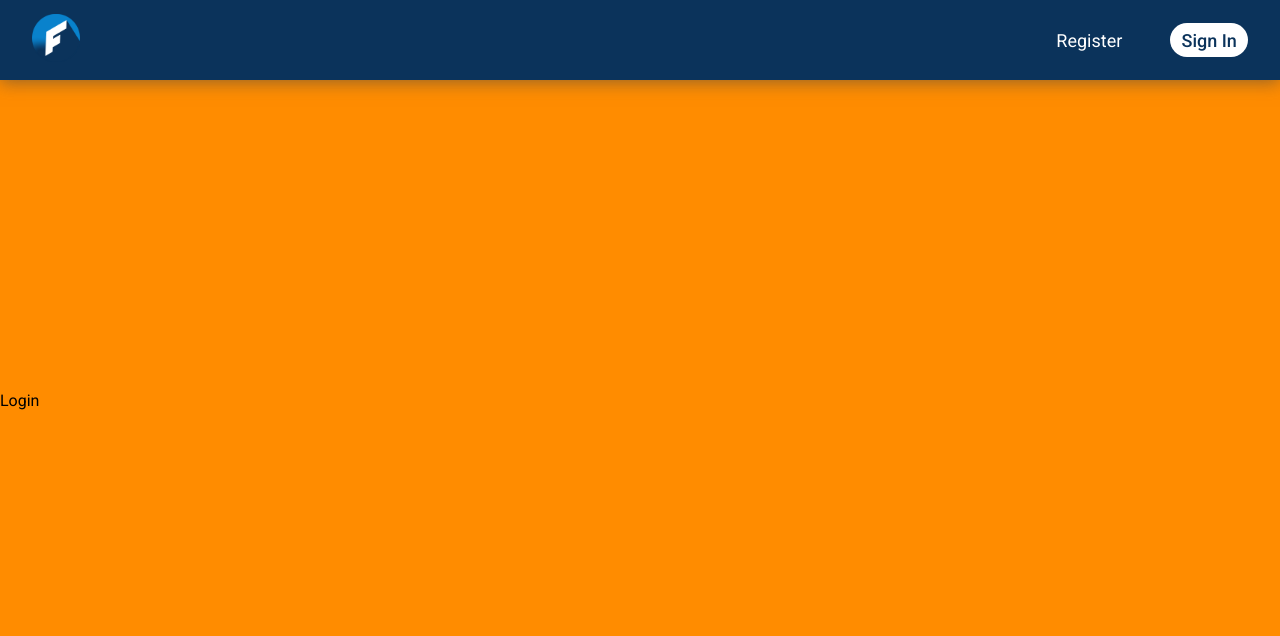
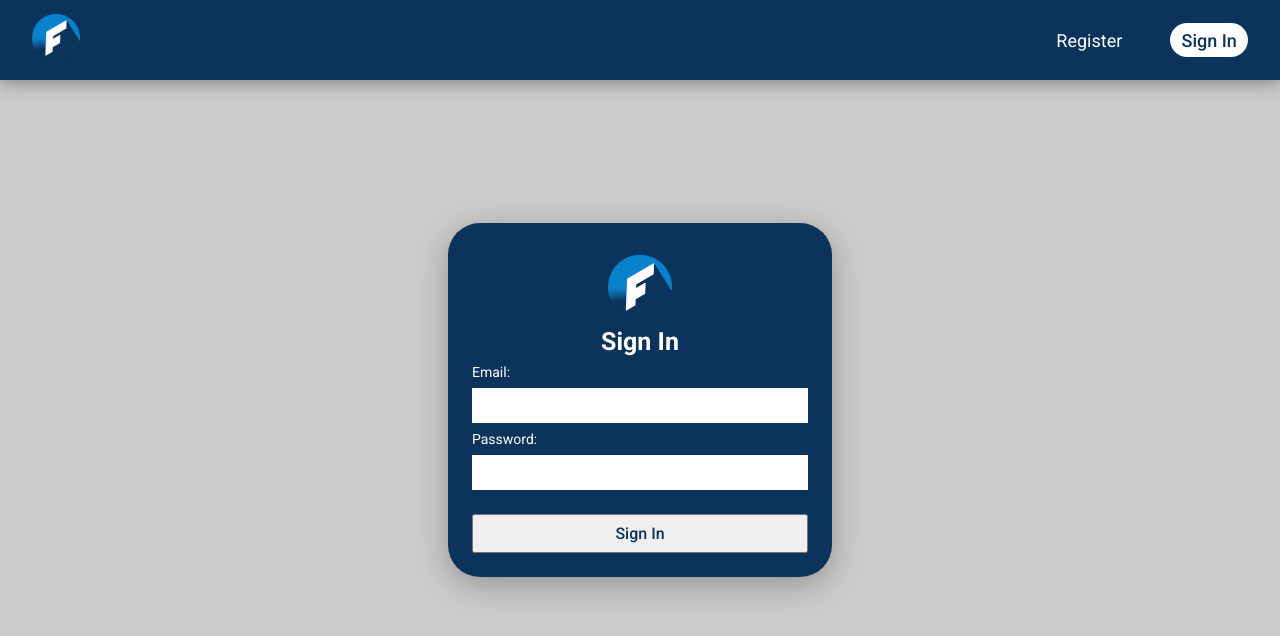
Before and after one commit to dnitecki/finfetch-ui, a React (Create React App) app: page /api/login in a window 1280 px wide. Shown: the top 636 px of the page. Built offline with nearby package versions, Linux system fonts and the light colour scheme.

Commit message:
login form

```diff
--- a/src/app.scss
+++ b/src/app.scss
@@ -20,3 +20,18 @@ html {
   margin: 0;
   overflow: overlay;
 }
+.form-input {
+  border: none;
+  font-size: 16px;
+  padding: 0.5rem;
+}
+.form-label {
+  font-size: 14px;
+}
+.form-button {
+  padding: 0.5rem;
+  margin-top: 1rem;
+  font-size: 16px;
+  color: #0b335b;
+  font-weight: 500;
+}
--- a/src/apps/finfetch-api/components/navbar/Navbar.jsx
+++ b/src/apps/finfetch-api/components/navbar/Navbar.jsx
@@ -1,7 +1,7 @@
 import React from "react";
 import "./Navbar.scss";
 import { NavLink } from "react-router-dom";
-import icon from "./FinFetch-icon-small.png";
+import icon from "../../../../assets/FinFetch-icon-small.png";
 
 export default function Navbar() {
   return (
--- a/src/apps/finfetch-api/pages/login/Login.jsx
+++ b/src/apps/finfetch-api/pages/login/Login.jsx
@@ -1,10 +1,43 @@
 import React from "react";
 import "./Login.scss";
+import icon from "../../../../assets/FinFetch-icon-small.png";
 
 export default function Login() {
   return (
     <div className="login">
-      <div>Login</div>
+      <div className="login-container">
+        <div className="login-header">
+          <img className="login-icon" src={icon} alt="FinFetch.io" />
+          <div className="login-header-text">Sign In</div>
+        </div>
+        <div className="login-form">
+          <label className="form-label" htmlFor="email">
+            Email:
+          </label>
+          <input
+            className="form-input"
+            type="text"
+            id="email"
+            autoComplete="off"
+            required
+          />
+          <label className="form-label" htmlFor="password">
+            Password:
+          </label>
+          <input
+            className="form-input"
+            type="password"
+            id="password"
+            required
+          />
+          <button
+            className="form-button"
+            // disabled={!validEmail || !validPwd || !validMatch ? true : false}
+          >
+            Sign In
+          </button>
+        </div>
+      </div>
     </div>
   );
 }
--- a/src/apps/finfetch-api/pages/login/Login.scss
+++ b/src/apps/finfetch-api/pages/login/Login.scss
@@ -1,8 +1,45 @@
 .login {
+  display: flex;
   height: 100vh;
   width: 100vw;
   justify-content: center;
   align-content: center;
   align-items: center;
-  background-color: darkorange;
+  background-color: #ccc;
 }
+.login-icon {
+  height: 4rem;
+}
+.login-container {
+  color: #ffffff;
+  width: 24rem;
+  display: flex;
+  flex-direction: column;
+  height: fit-content;
+  border-radius: 2rem;
+  background-color: #0b335b;
+  box-shadow: 0 0.5rem 2rem #6464648b;
+  padding: 1.5rem;
+}
+.login-header {
+  display: flex;
+  flex-direction: column;
+  margin-top: 0.5rem;
+  margin-bottom: 0.5rem;
+  align-items: center;
+  justify-content: center;
+  text-align: center;
+  row-gap: 0.5rem;
+}
+.login-header-text {
+  font-size: 25px;
+  font-weight: bold;
+}
+.login-form {
+  width: 100%;
+  display: flex;
+  flex-direction: column;
+  align-content: center;
+  justify-content: center;
+  row-gap: 0.5rem;
+}
--- a/src/apps/finfetch-api/pages/register/Register.jsx
+++ b/src/apps/finfetch-api/pages/register/Register.jsx
@@ -8,7 +8,7 @@ import {
 } from "@fortawesome/free-solid-svg-icons";
 import { FontAwesomeIcon } from "@fortawesome/react-fontawesome";
 import { NavLink } from "react-router-dom";
-import icon from "./FinFetch-icon-small.png";
+import icon from "../../../../assets/FinFetch-icon-small.png";
 // import axios from "./api/axios";
 
 const EMAIL_REGEX =
--- a/src/apps/finfetch-api/pages/register/Register.scss
+++ b/src/apps/finfetch-api/pages/register/Register.scss
@@ -44,21 +44,7 @@
   justify-content: center;
   row-gap: 0.5rem;
 }
-.form-input {
-  border: none;
-  font-size: 16px;
-  padding: 0.5rem;
-}
-.form-label {
-  font-size: 14px;
-}
-.form-button {
-  padding: 0.5rem;
-  margin-top: 1rem;
-  font-size: 16px;
-  color: #0b335b;
-  font-weight: 500;
-}
+
 .instructions {
   font-size: 0.75rem;
   border-radius: 0.5rem;
```
Also changed, not shown: src/apps/finfetch-api/pages/register/FinFetch-icon-small.png (deleted), src/assets/FinFetch-icon-small.png (renamed from src/apps/finfetch-api/components/navbar/FinFetch-icon-small.png).
